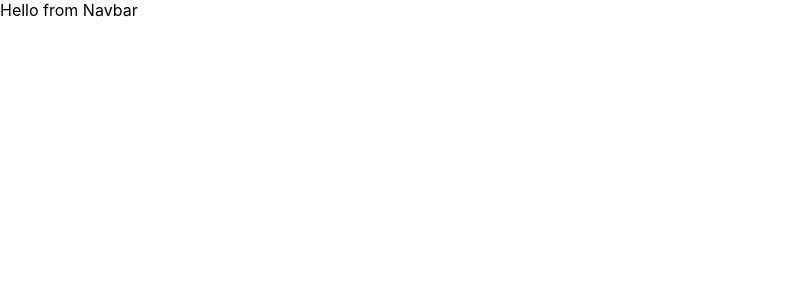
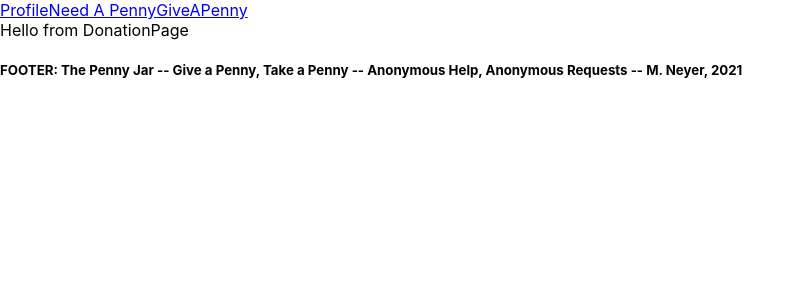
Before and after one commit to meneyer/thePennyJarClient, a React (Create React App) app: page /giveAPenny in a window 1280 px wide. Shown: the top 300 px of the page, without its empty margins (0-805 px from the left). Built offline with nearby package versions, Linux system fonts and the light colour scheme.

Commit message:
started react-router-dom coding

```diff
--- a/package.json
+++ b/package.json
@@ -10,10 +10,12 @@
     "@types/node": "^12.20.7",
     "@types/react": "^17.0.3",
     "@types/react-dom": "^17.0.3",
+    "bootstrap": "^4.6.0",
     "react": "^17.0.2",
     "react-dom": "^17.0.2",
     "react-router-dom": "^5.2.0",
     "react-scripts": "4.0.3",
+    "reactstrap": "^8.9.0",
     "typescript": "^4.2.4",
     "web-vitals": "^1.1.1"
   },
--- a/src/App.tsx
+++ b/src/App.tsx
@@ -3,21 +3,27 @@ import logo from './logo.svg';
 import './App.css';
 import {Route, Switch} from "react-router-dom";
 import Sitebar from "./components/Sitebar";
-import HomePage from "./components/HomePage";
-import UserInfo from "./components/UserInfo";
-import Donation from "./components/Donation";
-import Request from "./components/Request";
+import HomePage from "./components/HomePage/HomePage";
+import UserInfo from "./components/UserInfoProfile/UserInfo";
+import Donation from "./components/FinancialDonation/Donation";
+import Request from "./components/Request/Request"
+import Footer from "./components/Footer"
 
 function App() {
   return (
     <div>
       <Sitebar />
-      {/* <Switch> */}
+      <Switch>
         {/* <Route exact path = '/' component={( => <HomePage title="Props Passed In" />)} /> */}
-        {/* <Route exact path="/profile" component={UserInfo} /> */}
-        {/* <Route exact path="/giveAPenny" component={Donation} /> */}
-        {/* <Route exact path="/needAPenny" component={Request} /> */}
-      {/* </Switch> */}
+        <Route exact path = '/' component={HomePage} />
+        <Route exact path="/needAPenny" component={Request} />
+        {/* //loads at localhost3000:needAPenny, not on the / page */}
+        <Route exact path="/profile" component={UserInfo} />
+         {/* //loads at localhost3000:profile, not on the / page */}
+        <Route exact path="/giveAPenny" component={Donation} />
+         {/* //loads at localhost3000:giveAPenny, not on the / page */}
+      </Switch>
+      <Footer />
     </div>
   );
 }
--- /dev/null
+++ b/src/components/Footer.tsx
@@ -0,0 +1,12 @@
+import React from "react";
+// import {Link} from "react-router-dom"
+
+const Footer = () => {
+    return (
+        <div>
+            <h5>FOOTER: The Penny Jar -- Give a Penny, Take a Penny -- Anonymous Help, Anonymous Requests -- M. Neyer, 2021</h5>
+        </div>
+    );
+};
+
+export default Footer;
--- a/src/components/Sitebar.tsx
+++ b/src/components/Sitebar.tsx
@@ -1,10 +1,12 @@
 import React from "react";
-// import {Link} from "react-router-dom"
+import {Link} from "react-router-dom"
 
 const SiteBar = () => {
     return (
         <div>
-            Hello from Navbar
+            <Link to='/profile'>Profile</Link>
+            <Link to='/needAPenny'>Need A Penny</Link>
+            <Link to='/giveAPenny'>GiveAPenny</Link>
         </div>
     );
 };
```
Also changed, not shown: src/components/FinancialDonation/Donation.tsx (renamed from src/components/Donation.tsx), src/components/HomePage/HomePage.tsx (renamed from src/components/HomePage.tsx), src/components/Request/Request.tsx (renamed from src/components/Request.tsx), src/components/UserInfoProfile/UserInfo.tsx (renamed from src/components/UserInfo.tsx), 1 other file (tests, documents, lock files or other folders).
